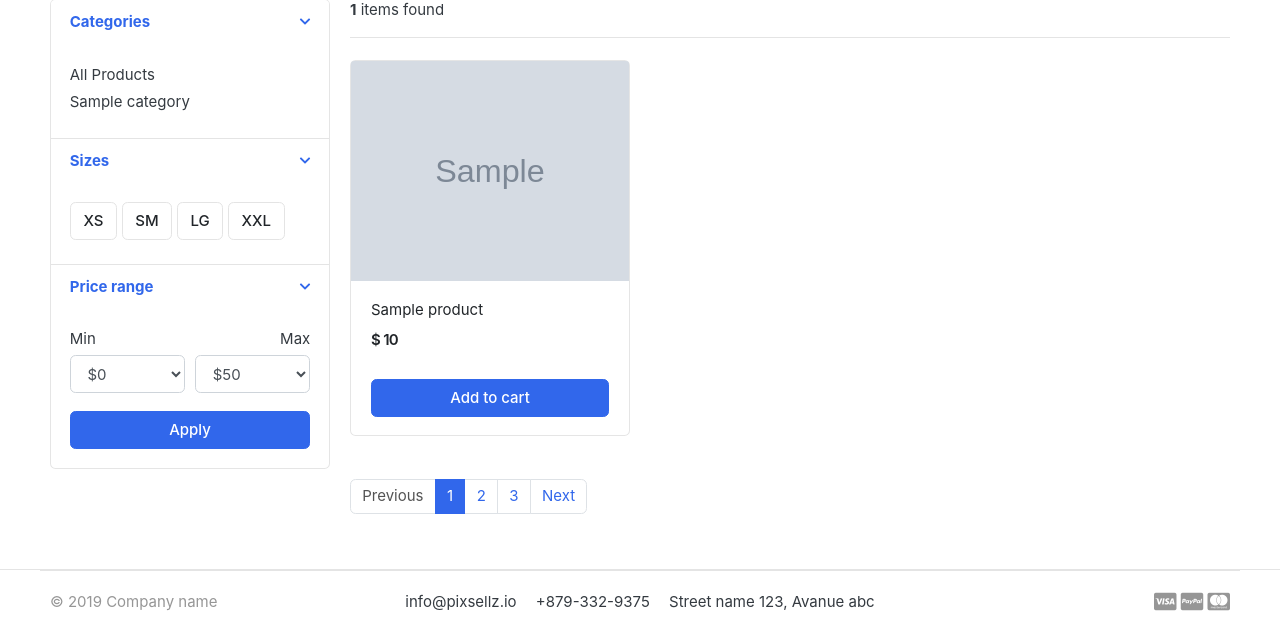
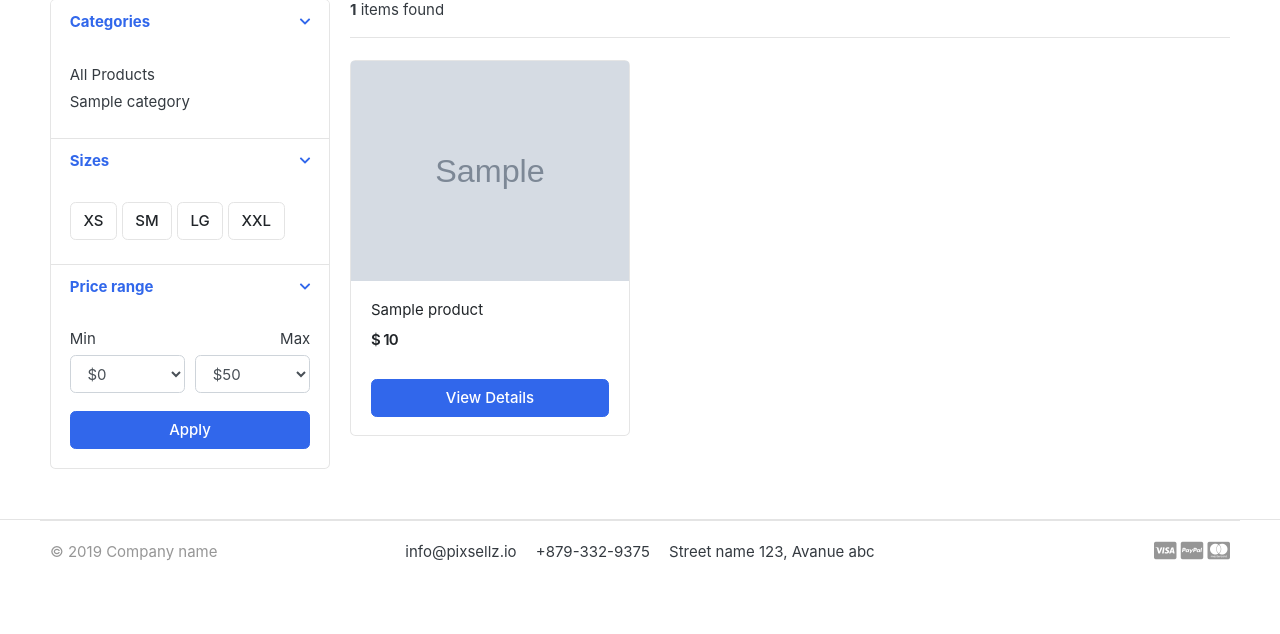
Before and after one commit to JamesMartin1998/django-ecommerce, a Django app: template templates/store/store.html in a window 1280 px wide. Shown: the part 295-929 px from the top of the page. After the commit the page ends 856 px from the top, so only its background shows below. Run offline with Django 3.2, Linux system fonts and the light colour scheme; the template is opened without the code that fills it: most values are stand-ins (such as "Sample title", 1, 10 or a date in 2020); grey boxes marked "Sample" are stand-in pictures; some libraries are stand-ins or nearby versions; some web fonts are replaced.

Commit message:
add pagination to store

```diff
--- a/templates/store/store.html
+++ b/templates/store/store.html
@@ -141,7 +141,7 @@
                                         <span class="price">$ {{ product.price }}</span>
                                     </div> <!-- price-wrap.// -->
                                 </div>
-                                <a href="{% url 'add_cart' product.id %}" class="btn btn-block btn-primary">Add to cart </a>
+                                <a href="{{ product.get_url }}" class="btn btn-block btn-primary">View Details </a>
                             </figcaption>
                         </figure>
                     </div> <!-- col.// -->
@@ -150,13 +150,29 @@
 
 
                 <nav class="mt-4" aria-label="Page navigation sample">
+                    {% if products.has_other_pages %}
                     <ul class="pagination">
+                        {% if products.has_previous %}
+                        <li class="page-item"><a class="page-link" href="{{ products.previous_page_number }}">Previous</a></li>
+                        {% else %}
                         <li class="page-item disabled"><a class="page-link" href="#">Previous</a></li>
-                        <li class="page-item active"><a class="page-link" href="#">1</a></li>
-                        <li class="page-item"><a class="page-link" href="#">2</a></li>
-                        <li class="page-item"><a class="page-link" href="#">3</a></li>
-                        <li class="page-item"><a class="page-link" href="#">Next</a></li>
+                        {% endif %}
+
+                        {% for i in products.paginator.page_range %}
+                            {% if products.number == i %}
+                                <li class="page-item active"><a class="page-link" href="#">{{ i }}</a></li>
+                            {% else %}
+                                <li class="page-item"><a class="page-link" href="?page={{i}}">{{ i }}</a></li>
+                            {% endif %}
+                        {% endfor %}
+
+                        {% if products.has_next %}
+                            <li class="page-item"><a class="page-link" href="?page={{ products.next_page_number }}">Next</a></li>
+                        {% else %}
+                            <li class="page-item disabled"><a class="page-link" href="#">Next</a></li>
+                        {% endif %}
                     </ul>
+                    {% endif %}
                 </nav>
 
             </main> <!-- col.// -->
```
Also changed, not shown: store/views.py (+14 -1 lines), db.sqlite3.
